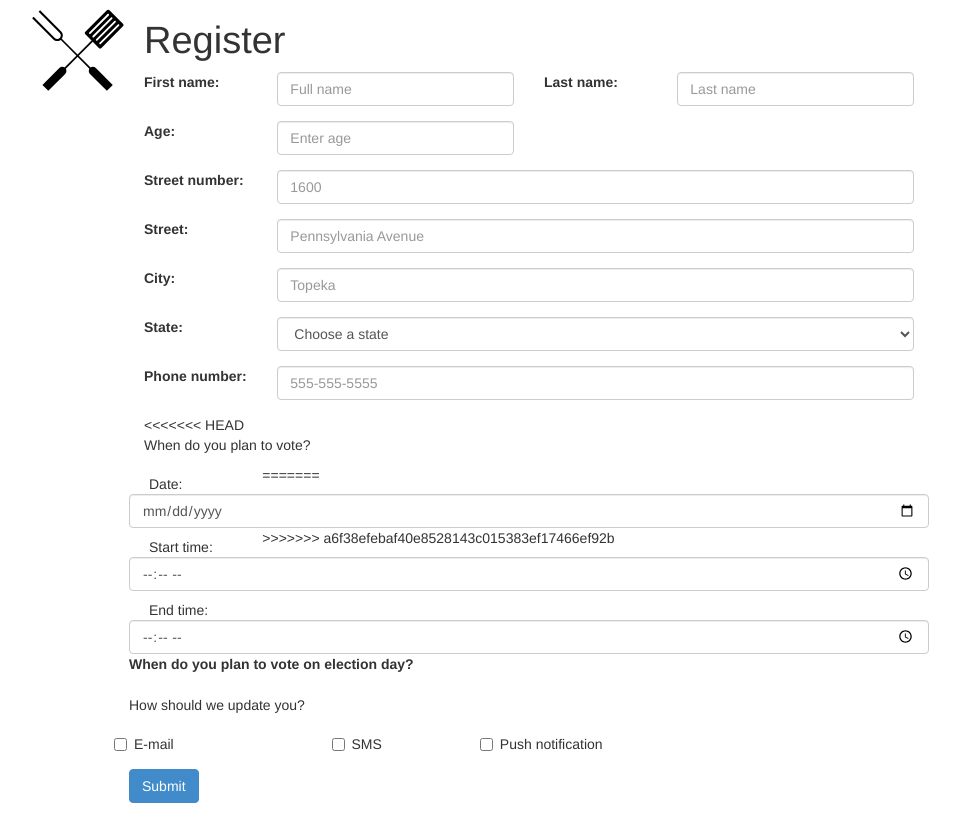
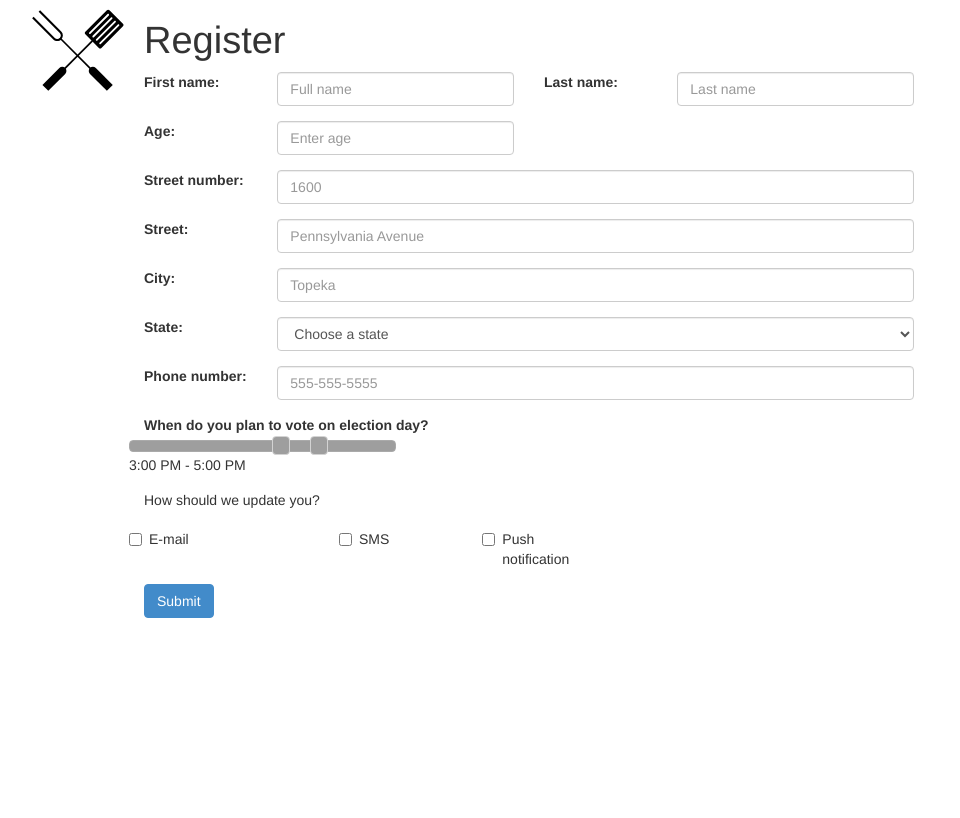
Before and after one commit to ChrisSmith/KansasBBQueue-, a PHP site: page / in a window 1280 px wide. Shown: the whole page, without its empty margins (11-971 px from the left). After the commit the page ends 618 px from the top, so only its background shows below. Run offline with PHP 8.4, Linux system fonts and the light colour scheme; grey boxes are pictures that could not be loaded.

Commit message:
happypuppies
happypuppies

```diff
--- a/index.php
+++ b/index.php
@@ -1,13 +1,22 @@
 <!DOCTYPE html>
 <html lang="en">
-  <head>
-  	<meta name="viewport" content="width=device-width, initial-scale=1.0">
+ <head>
+    <meta name="viewport" content="width=device-width, initial-scale=1.0">
 
-  	<link rel="stylesheet" href="css/bootstrap.min.css"></link>
+
+    <link rel="stylesheet" href="css/bootstrap.min.css"></link>
+
+    <link rel="stylesheet" href="css/jquery-ui.css"></link>
+
     <link rel="stylesheet" href="css/style.css"></link>
 
-  	<script type="text/javascript" src="js/jquery.min.js"></script>
-  	<script type="text/javascript" src="js/bootstrap.min.js"></script>
+
+    <script type="text/javascript" src="js/jquery.min.js"></script>
+
+    <script type="text/javascript" src="js/jquery-ui.js"></script>
+
+    <script type="text/javascript" src="js/bootstrap.min.js"></script>
+
   </head>
   <body>
   <div class="container">
@@ -97,17 +106,6 @@
             </div>
           </div>
 
-<<<<<<< HEAD
-          <div class="form-group">
-            <p class="col-12" class="help-block">When do you plan to vote?</p>
-            <label class="checkbox-inline col-2" for="date">Date:</label>
-                <input type="date" class="form-control col-3" name="day">
-              <label class="checkbox-inline col-2" for="start">Start time:</label>
-                <input type="time" class="form-control col-4" name="start">
-              <label class="checkbox-inline col-2" for="end">End time:</label>
-                <input type="time" class="form-control col-4" name="start">
-
-=======
           <script>
             var startTime;
             var endTime;
@@ -155,11 +153,11 @@
             });
 
           </script>
+
           <div class="form-group">
             <label class="col-12" for="time-range">When do you plan to vote on election day?</label><br>
             <div id="slider-range" class="col-4"></div><br>
             <span id="time"></span>
->>>>>>> a6f38efebaf40e8528143c015383ef17466ef92b
           </div>
 
           <div class="form-group">
```
